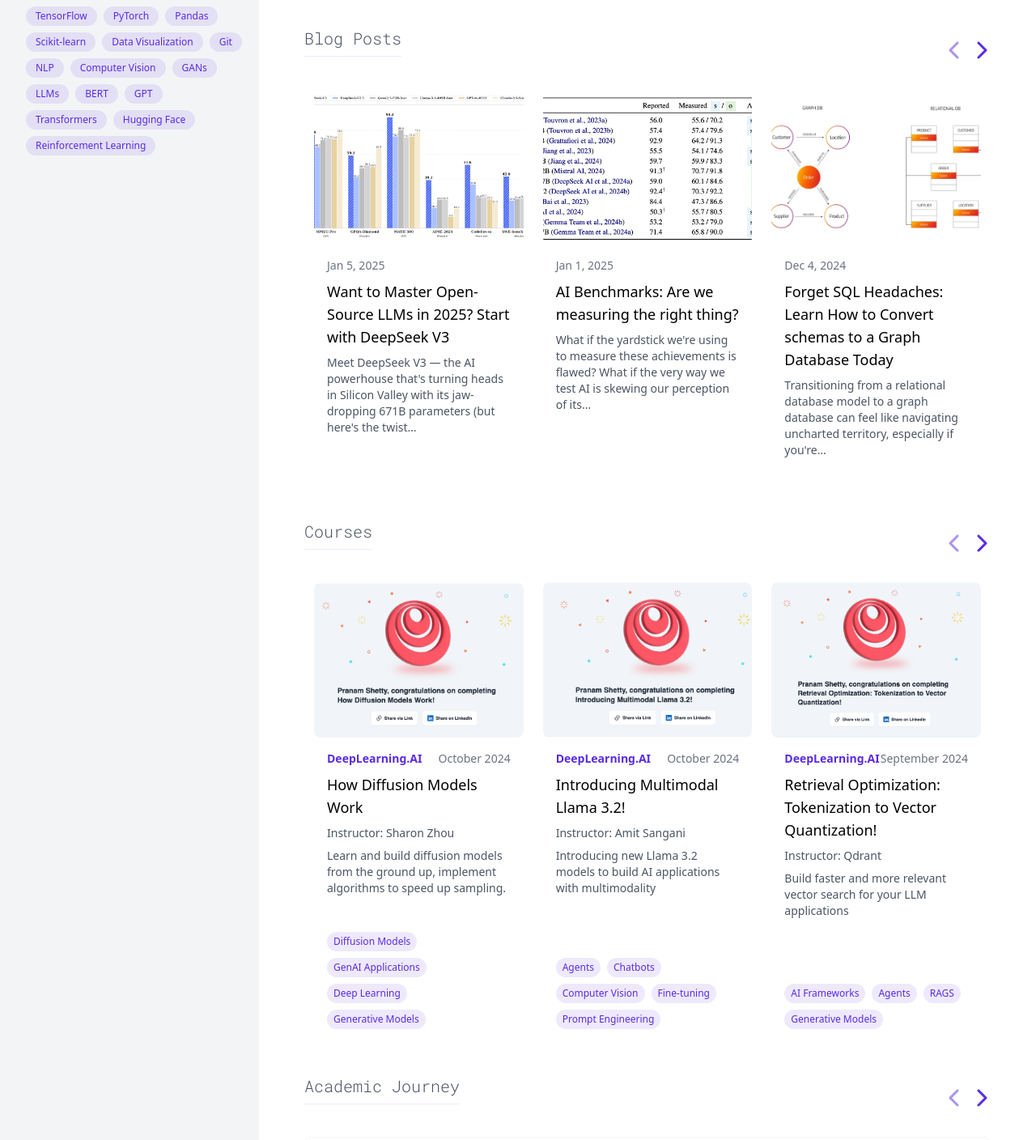
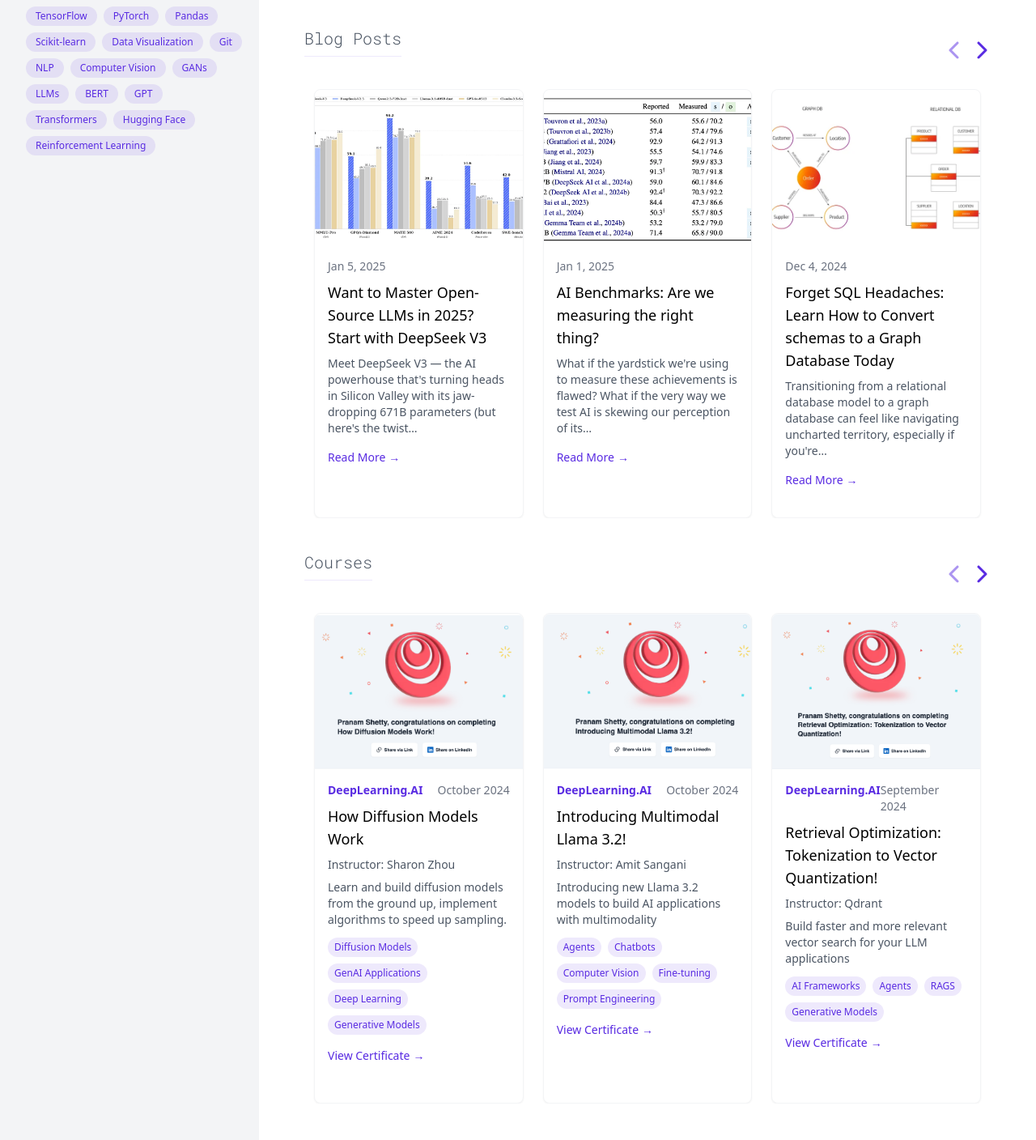
Before and after one commit to prxshetty/prxshetty.github.io, a Next.js app: page / in a window 1280 px wide. Shown: the part 630-2038 px from the top of the page at 81% size. Built offline with nearby package versions, Linux system fonts and the light colour scheme.

Commit message:
courses, blogs sction update with effects

```diff
--- a/src/app/page.tsx
+++ b/src/app/page.tsx
@@ -516,24 +516,28 @@
               <div className="section-container flex transition-all duration-300 ease-in-out" style={{ transform: `translateX(-${blogIndex * 33.33}%)` }}>
                 {blogs.map((blog, index) => (
                   <div key={index} className="w-1/3 flex-shrink-0 px-3">
-                    <a href={blog.link} target="_blank" rel="noopener noreferrer" className="block h-full">
-                      <div className="bg-white rounded-lg overflow-hidden h-full flex flex-col">
-                        <div className="relative">
+                    <div className="content-tile h-full">
                       <Image
                         src={blog.image}
                         alt={blog.title}
                         width={400}
                         height={200}
-                            className="w-full h-48 object-cover rounded-lg"
+                        className="w-full h-48 object-cover rounded-t-lg"
                       />
-                        </div>
                       <div className="p-4 flex-grow flex flex-col">
                         <p className="text-gray-500 text-sm mb-2">{blog.date}</p>
                         <h3 className="font-medium text-lg mb-2">{blog.title}</h3>
                         <p className="text-gray-600 text-sm flex-grow">{blog.description}</p>
+                        <a
+                          href={blog.link}
+                          target="_blank"
+                          rel="noopener noreferrer"
+                          className="text-[#592be2] hover:text-[#4a24b8] inline-flex items-center text-sm font-medium mt-4"
+                        >
+                          Read More <span className="ml-1">→</span>
+                        </a>
                       </div>
                     </div>
-                    </a>
                   </div>
                 ))}
               </div>
@@ -563,14 +567,13 @@
               <div className="section-container flex transition-all duration-300 ease-in-out" style={{ transform: `translateX(-${courseIndex * 33.33}%)` }}>
                 {courses.map((course, index) => (
                   <div key={index} className="w-1/3 flex-shrink-0 px-3">
-                    <a href={course.link} target="_blank" rel="noopener noreferrer" className="block h-full">
-                      <div className="bg-white rounded-lg overflow-hidden h-full flex flex-col">
+                    <div className="content-tile h-full">
                       <Image
                         src={course.image}
                         alt={course.title}
                         width={400}
                         height={200}
-                          className="w-full h-48 object-cover rounded-lg"
+                        className="w-full h-48 object-cover rounded-t-lg"
                       />
                       <div className="p-4 flex-grow flex flex-col">
                         <div className="flex justify-between items-start mb-2">
@@ -587,9 +590,16 @@
                             </span>
                           ))}
                         </div>
+                        <a
+                          href={course.link}
+                          target="_blank"
+                          rel="noopener noreferrer"
+                          className="text-[#592be2] hover:text-[#4a24b8] inline-flex items-center text-sm font-medium mt-4"
+                        >
+                          View Certificate <span className="ml-1">→</span>
+                        </a>
                       </div>
                     </div>
-                    </a>
                   </div>
                 ))}
               </div>
```
Lines whose indentation alone changed are shown as unchanged.
